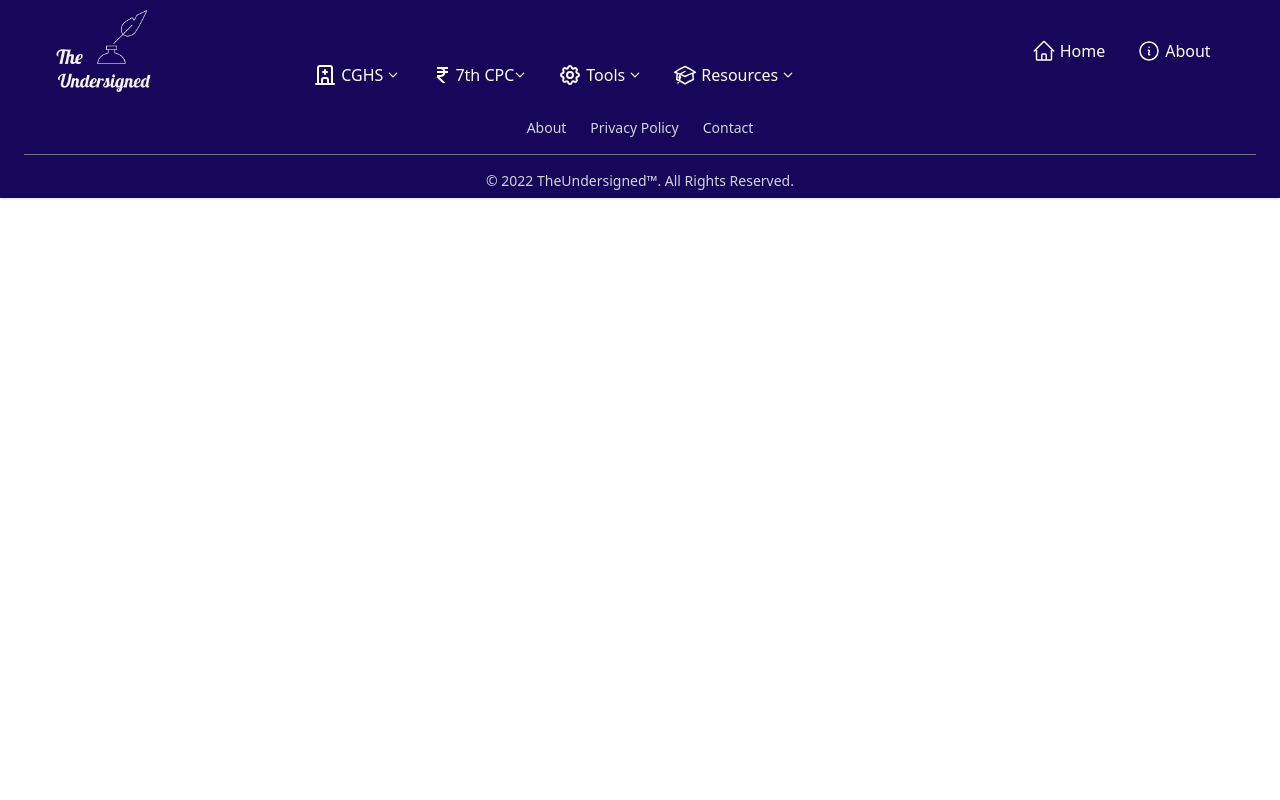
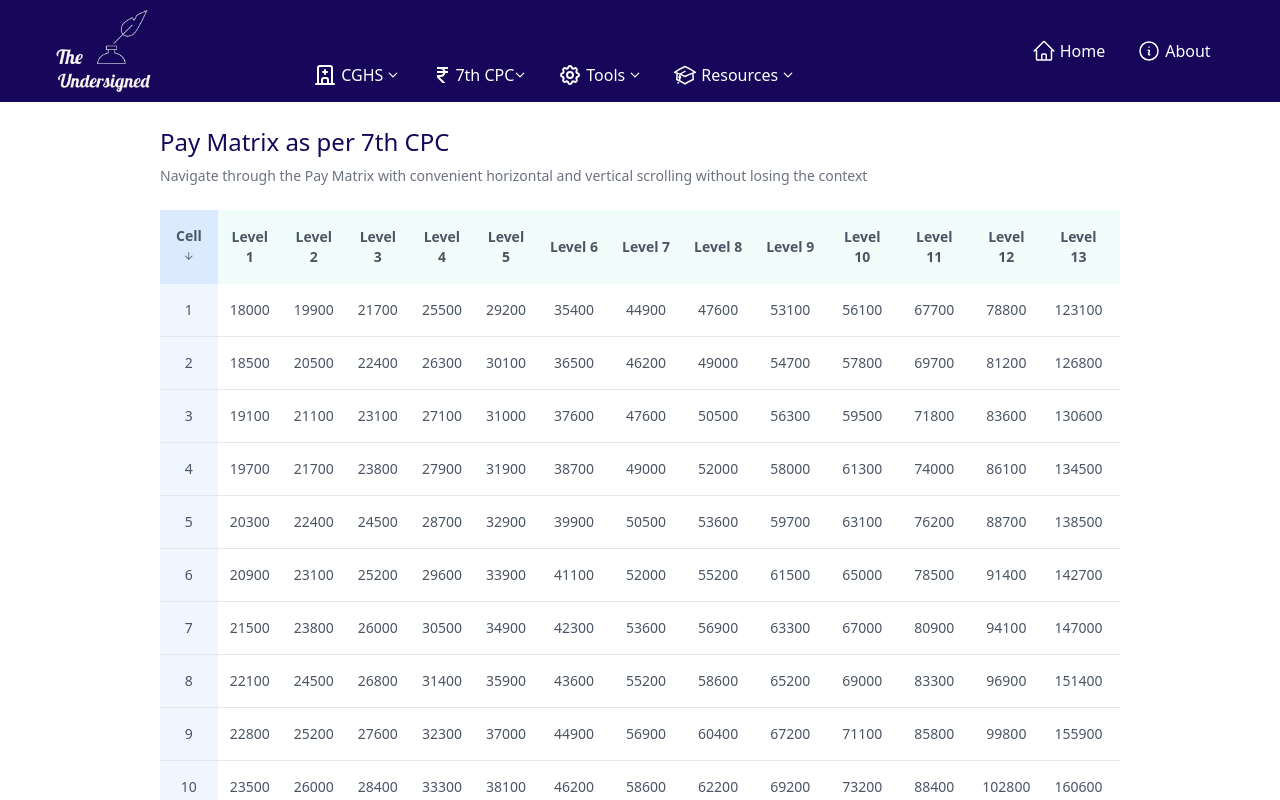
Before and after one commit to leapfrog7/TheUndersignedDemo, a React (Create React App) app: page /paymatrix in a window 1280 px wide. Shown: the top 800 px of the page. Built offline with nearby package versions, Linux system fonts and the light colour scheme.

Commit message:
added paymatrix
added paymatrix

```diff
--- a/src/App.js
+++ b/src/App.js
@@ -7,6 +7,7 @@ import Footer from './components/Footer';
 import { Home } from './components/Home';
 import {About} from './components/About';
 import CghsRates from './pages/CghsRates';
+import PayMatrix from './pages/PayMatrix';
 
 
 function App() {
@@ -19,7 +20,7 @@ function App() {
           <Route path='/' element={<Home/>}> </Route>
           <Route path='about' element={<About/>}></Route>
           <Route path='/cghsrates' element={<CghsRates/>}></Route>
-
+          <Route path = '/paymatrix' element={<PayMatrix/>}></Route>
         </Routes>
 
         <Footer />
--- a/src/components/Header.js
+++ b/src/components/Header.js
@@ -433,10 +433,10 @@ function SbSubItems(props){
   return(
 
     // The Modal
-    <div className='flex'>
+    <div className='flex z-20'>
 
           {/* The SIDEBAR */}
-          <div className="transition-all fixed inset-0 z-10 overflow-y-auto w-80 bg-white md:hidden">
+          <div className="transition-all fixed inset-0 z-50 overflow-y-auto w-90 bg-white md:hidden">
 
                 <div className="flex items-center justify-between bg-primary text-white">
 
--- /dev/null
+++ b/src/database/DBpaymatrix.js
@@ -0,0 +1,43 @@
+export const Matrix = [
+
+    [1,18000,19900,21700,25500,29200,35400,44900,47600,53100,56100,67700,78800,123100,131100,144200,182200,205400,225000,250000],
+    [2,18500,20500,22400,26300,30100,36500,46200,49000,54700,57800,69700,81200,126800,135000,148500,187700,211600,,],
+    [3,19100,21100,23100,27100,31000,37600,47600,50500,56300,59500,71800,83600,130600,139100,153000,193300,217900,,],
+    [4,19700,21700,23800,27900,31900,38700,49000,52000,58000,61300,74000,86100,134500,143300,157600,199100,224400,,],
+    [5,20300,22400,24500,28700,32900,39900,50500,53600,59700,63100,76200,88700,138500,147600,162300,205100,,,],
+    [6,20900,23100,25200,29600,33900,41100,52000,55200,61500,65000,78500,91400,142700,152000,167200,211300,,,],
+    [7,21500,23800,26000,30500,34900,42300,53600,56900,63300,67000,80900,94100,147000,156600,172200,217600,,,],
+    [8,22100,24500,26800,31400,35900,43600,55200,58600,65200,69000,83300,96900,151400,161300,177400,224100,,,],
+    [9,22800,25200,27600,32300,37000,44900,56900,60400,67200,71100,85800,99800,155900,166100,182700,,,,],
+    [10,23500,26000,28400,33300,38100,46200,58600,62200,69200,73200,88400,102800,160600,171100,188200,,,,],
+    [11,24200,26800,29300,34300,39200,47600,60400,64100,71300,75400,91100,105900,165400,176200,193800,,,,],
+    [12,24900,27600,30200,35300,40400,49000,62200,66000,73400,77700,93800,109100,170400,181500,199600,,,,],
+    [13,25600,28400,31100,36400,41600,50500,64100,68000,75600,80000,96600,112400,175500,186900,205600,,,,],
+    [14,26400,29300,32000,37500,42800,52000,66000,70000,77900,82400,99500,115800,180800,192500,211800,,,,],
+    [15,27200,30200,33000,38600,44100,53600,68000,72100,80200,84900,102500,119300,186200,198300,218200,,,,],
+    [16,28000,31100,34000,39800,45400,55200,70000,74300,82600,87400,105600,122900,191800,204200,,,,,],
+    [17,28800,32000,35000,41000,46800,56900,72100,76500,85100,90000,108800,126600,197600,210300,,,,,],
+    [18,29700,33000,36100,42200,48200,58600,74300,78800,87700,92700,112100,130400,203500,216600,,,,,],
+    [19,30600,34000,37200,43500,49600,60400,76500,81200,90300,95500,115500,134300,209600,,,,,,],
+    [20,31500,35000,38300,44800,51100,62200,78800,83600,93003,98400,119030,138300,215900,,,,,,],
+    [21,32400,36100,39400,46100,52600,64100,81200,86100,95800,101400,122600,142400,,,,,,,],
+    [22,33400,37200,40600,47500,54200,66000,83600,88700,98700,104400,126300,146700,,,,,,,],
+    [23,34400,38300,41800,48900,55800,68000,86100,91400,101700,107500,130100,151100,,,,,,,],
+    [24,35400,39400,43100,50400,57500,70000,88700,94100,104800,110700,134000,155600,,,,,,,],
+    [25,36500,40600,44400,51900,59200,72100,91400,96900,107900,114000,138000,160300,,,,,,,],
+    [26,37600,41800,45700,53500,61000,74300,94100,99800,111100,117400,142100,165100,,,,,,,],
+    [27,38700,43100,47100,55100,62800,76500,96900,102800,114400,120900,146400,170100,,,,,,,],
+    [28,39900,44400,48500,56800,64700,78800,99800,105900,117800,124500,150800,175200,,,,,,,],
+    [29,41100,45700,50000,58500,66600,81200,102800,109100,121300,128200,155300,180500,,,,,,,],
+    [30,42300,47100,51500,60300,68600,83600,105900,112400,124900,132000,160000,185900,,,,,,,],
+    [31,43600,48500,53000,62100,70700,86100,109100,115800,128600,136000,164800,191500,,,,,,,],
+    [32,44900,50000,54600,64000,72800,88700,112400,119300,132500,140100,169700,197200,,,,,,,],
+    [33,46200,51500,56200,65900,75000,91400,115800,122900,136500,144300,174800,203100,,,,,,,],
+    [34,47600,53000,57900,67900,77300,94100,119300,126600,140600,148600,180000,209200,,,,,,,],
+    [35,49000,54600,59600,69900,79600,96900,122900,130400,144800,153100,185400,,,,,,,,],
+    [36,50500,56200,61400,72000,82000,99800,126600,134300,149100,157700,191000,,,,,,,,],
+    [37,52000,57900,63200,74200,84500,102800,130400,138300,153600,162100,196700,,,,,,,,],
+    [38,53600,59600,65100,76400,87000,105900,134300,142400,158200,167300,202600,,,,,,,,],
+    [39,55200,61400,67100,78700,89600,109100,138300,146700,162900,172300,208700,,,,,,,,],
+    [40,56900,63200,69100,81100,92300,112400,142400,151100,167800,177500,,,,,,,,,]
+    ];
--- a/src/database/navigation.js
+++ b/src/database/navigation.js
@@ -45,7 +45,8 @@ export const nav_Menu = [
                 iconURL: require("../images/image1.jpg"),
                 title : "Pay Matrix1",
                 description : "Go through the pay matrix conveniently without getting lost",
-                isClicked: false
+                isClicked: false,
+                to:"/paymatrix"
             },
 
             {
--- /dev/null
+++ b/src/pages/PayMatrix.js
@@ -0,0 +1,94 @@
+import { tab } from "@testing-library/user-event/dist/tab";
+import { data } from "autoprefixer";
+import React from "react";
+import {Matrix} from '../database/DBpaymatrix'
+
+export default function PayMatrix(){
+
+    console.log(Matrix.length)
+  let dataCells = Matrix.map(
+    function(entireRow){
+        return(
+                <TableRow row={entireRow}/>
+
+        )
+    }
+  )
+
+  function TableRow(props){
+
+    const dataCells = props.row.map(function(item){
+        return (
+            <TableCells item = {item}/>
+        )
+    })
+
+    return(
+        <tr className="border-b border-gray-200 dark:border-gray-700">
+                {dataCells}
+        </tr>
+    )
+  }
+
+  function TableCells(props){
+
+    return(
+        <td className="py-4 px-1 md:px-3 first:sticky first:left-0 first:bg-blue-50">
+                            {props.item}
+        </td>
+    )
+  }
+    return(
+
+        // <div className="relative overflow-x-auto relative shadow-md sm:rounded-lg w-full mb-28 md:w-4/5 lg:w-3/4 mx-auto ">
+
+        <div className="w-11/12 md:w-4/5 lg:w-3/4 mx-auto">
+
+            <div className="my-6 ">
+                <h1 className="text-semibold text-xl text-primary md:text-2xl">Pay Matrix as per 7th CPC </h1>
+                <p className="text-sm my-2 text-gray-500">Navigate through the Pay Matrix with convenient horizontal and vertical scrolling without losing the context</p>
+            </div>
+
+            <div className="flex flex-col  h-screen">
+
+
+                <div className="flex-grow overflow-auto">
+                    <table className="relative text-xs md:text-sm text-left text-gray-600 dark:text-gray-400">
+                        <tr className="text-center">
+                            <th className="sticky top-0 left-0 py-4 px-2 md:px-4 bg-blue-100 z-10"><span>Cell</span>
+                            <span class="material-symbols-outlined font-light text-sm">arrow_downward</span> </th>
+                            <th className="sticky top-0 py-4 px-3 bg-teal-50">Level 1</th>
+                            <th className="sticky top-0 py-4 px-3 bg-teal-50">Level 2</th>
+                            <th className="sticky top-0 py-4 px-3 bg-teal-50">Level 3</th>
+                            <th className="sticky top-0 py-4 px-3 bg-teal-50">Level 4</th>
+                            <th className="sticky top-0 py-4 px-3 bg-teal-50">Level 5</th>
+
+                            <th className="sticky top-0 py-4 px-3 bg-teal-50 z-0">Level 6</th>
+                            <th className="sticky top-0 py-4 px-3 bg-teal-50">Level 7</th>
+                            <th className="sticky top-0 py-4 px-3 bg-teal-50">Level 8</th>
+                            <th className="sticky top-0 py-4 px-3 bg-teal-50">Level 9</th>
+                            <th className="sticky top-0 py-4 px-3 bg-teal-50">Level 10</th>
+                            <th className="sticky top-0 py-4 px-3 bg-teal-50">Level 11</th>
+                            <th className="sticky top-0 py-4 px-3 bg-teal-50">Level 12</th>
+
+                            <th className="sticky top-0 py-4 px-3 bg-teal-50">Level 13</th>
+                            <th className="sticky top-0 py-4 px-3 bg-teal-50">Level 13A</th>
+                            <th className="sticky top-0 py-4 px-3 bg-teal-50">Level 14</th>
+                            <th className="sticky top-0 py-4 px-3 bg-teal-50">Level 15</th>
+                            <th className="sticky top-0 py-4 px-3 bg-teal-50">Level 16</th>
+                            <th className="sticky top-0 py-4 px-3 bg-teal-50">Level 17</th>
+                            <th className="sticky top-0 py-4 px-3 bg-teal-50">Level 18</th>
+                    </tr>
+
+                        <tbody className="text-center">
+                            {dataCells}
+
+                        </tbody>
+                    </table>
+                </div>
+            </div>
+        </div>
+
+
+    )
+}
```
